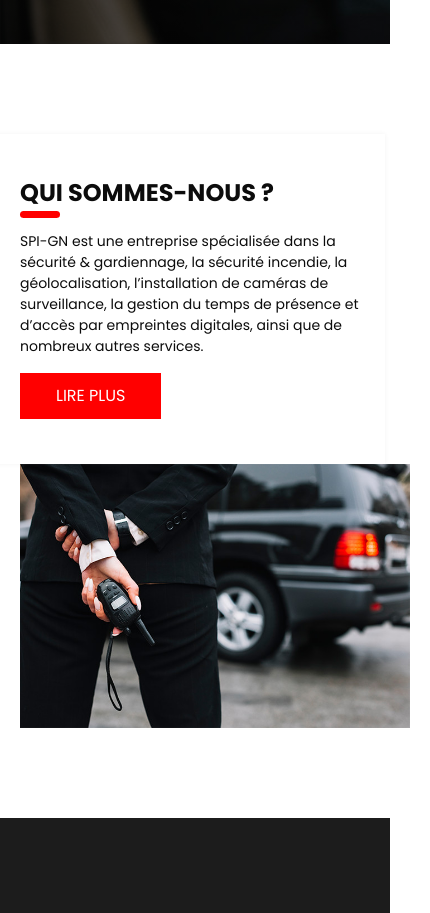
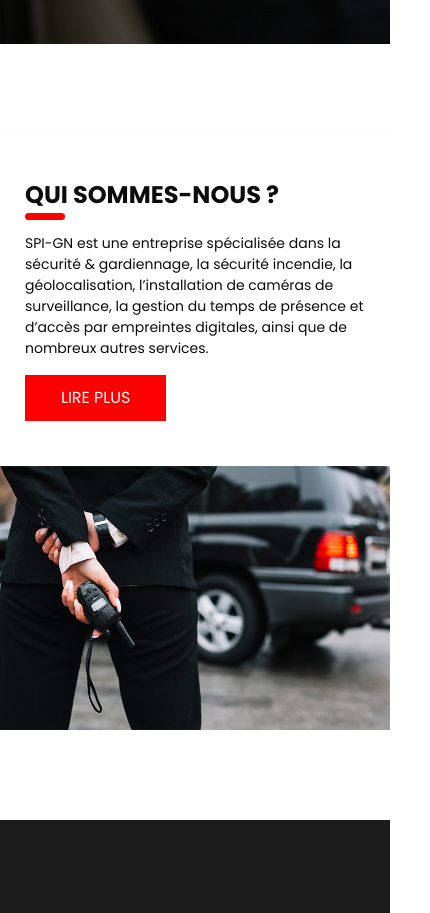
Before and after one commit to MaximeKPOGHOMOU/SPI-GN, an Angular app: page /home in a window 390 px wide. Shown: the part 800-1713 px from the top of the page, 430 px wide, since content can reach past the window. Built offline with nearby package versions, Linux system fonts and the light colour scheme; a web font is replaced by a local one.

Commit message:
probleme de routing

```diff
--- a/angular.json
+++ b/angular.json
@@ -18,6 +18,7 @@
             "assets": [
               "src/assets",
               "src/favicon.ico",
+              "src/_redirects",
               {
                 "glob": "**/*",
                 "input": "src/assets/doc",
--- a/src/app/home/home.css
+++ b/src/app/home/home.css
@@ -74,14 +74,6 @@
     padding: 0;       /* supprime padding */
   }
 
-  /* Texte colonne */
-  .about_section .col-md-6:last-child {
-    flex: 0 0 100%;
-    max-width: 100%;
-    margin-left: 40px; /* décalage uniquement pour le texte */
-
-  }
-
   /* Boutons alignés à gauche sous le texte */
   .about_section .btn-box {
     display: flex;
@@ -100,7 +92,10 @@
 
   .about_section .heading_container h2 {
     font-size: 24px;   /* taille adaptée aux petits écrans */
-    line-height: 1.2;  /* espace entre lignes */
+    line-height: 1.3;  /* espace entre lignes */
     text-align: left;  /* tu peux changer en center si tu veux */
   }
+    .about_section .detail-box {
+    margin-left: 0;
+  }
 }
```
Also changed, not shown: 1 other file (tests, documents, lock files or other folders).
